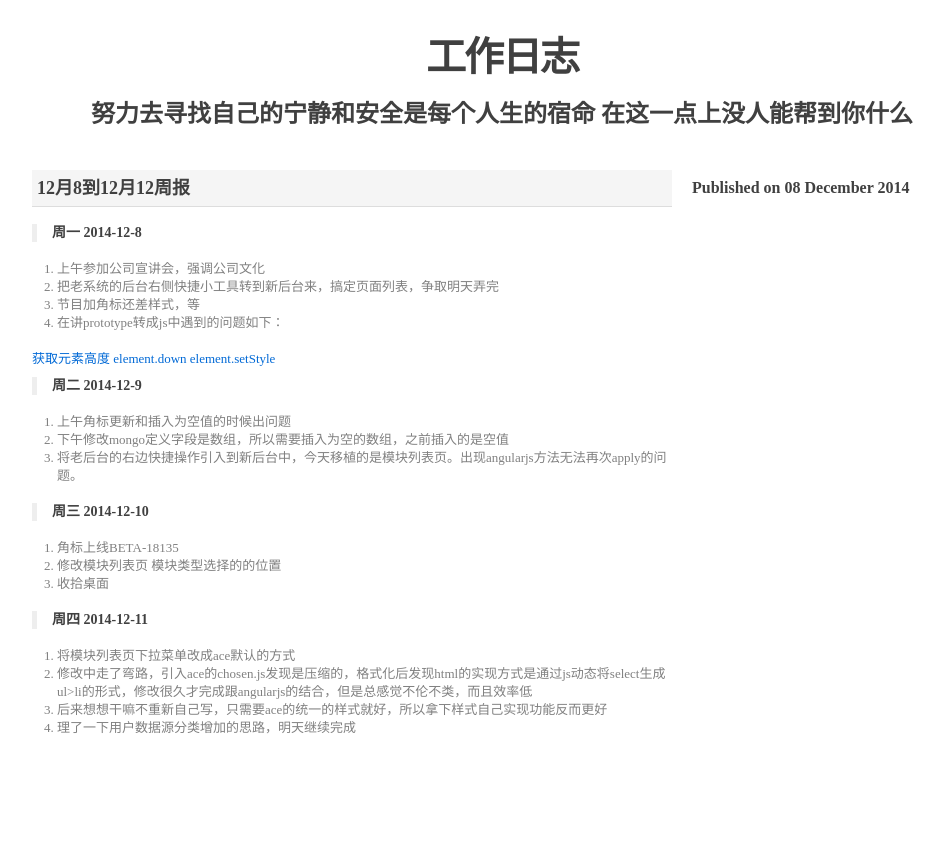
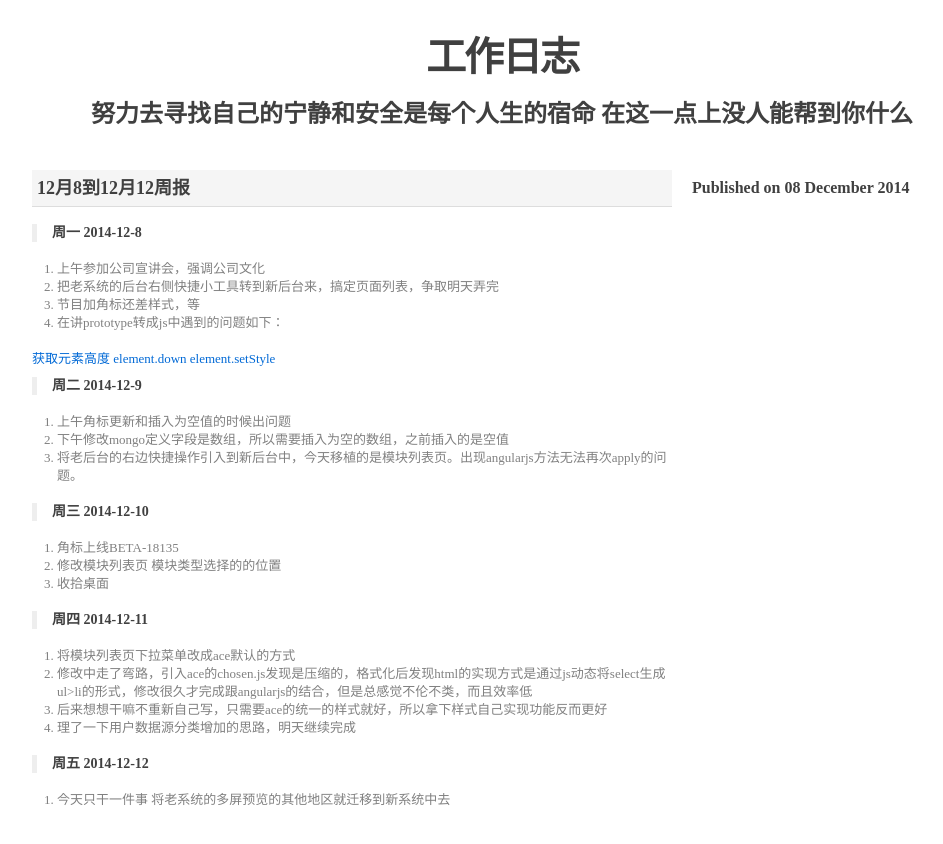
Before and after one commit to bjfuzzj/workdiary, a Jekyll site: the page built from _posts/2014/2014-12-8-12月8到12月12周报.md, in a window 1280 px wide. Shown: the top 844 px of the page, without its empty margins (138-1081 px from the left). Built offline with Jekyll 4.4.1, drawn with Linux system fonts in a browser that asks for light colours; Markdown is read by kramdown in place of the engine named in the settings.

Commit message:
增加周五
增加周五

```diff
--- a/_posts/2014/2014-12-8-12月8到12月12周报.md
+++ b/_posts/2014/2014-12-8-12月8到12月12周报.md
@@ -33,3 +33,7 @@ layout: default
 2. 修改中走了弯路，引入ace的chosen.js发现是压缩的，格式化后发现html的实现方式是通过js动态将select生成ul>li的形式，修改很久才完成跟angularjs的结合，但是总感觉不伦不类，而且效率低
 3. 后来想想干嘛不重新自己写，只需要ace的统一的样式就好，所以拿下样式自己实现功能反而更好
 4. 理了一下用户数据源分类增加的思路，明天继续完成
+
+>**周五 2014-12-12**
+
+1. 今天只干一件事 将老系统的多屏预览的其他地区就迁移到新系统中去
```
